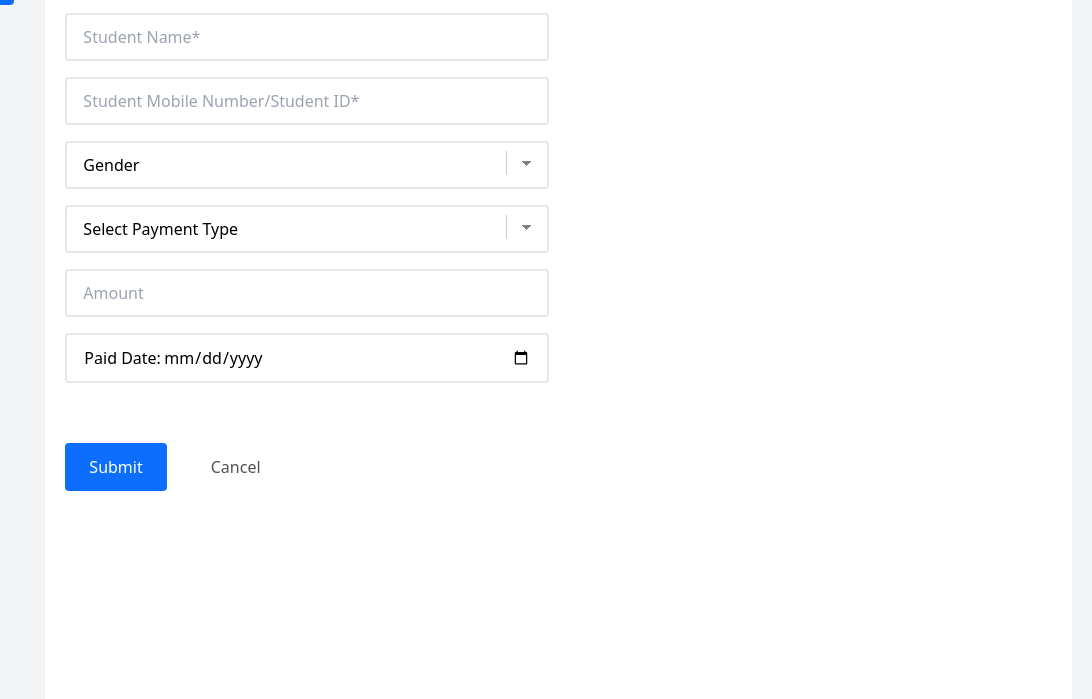
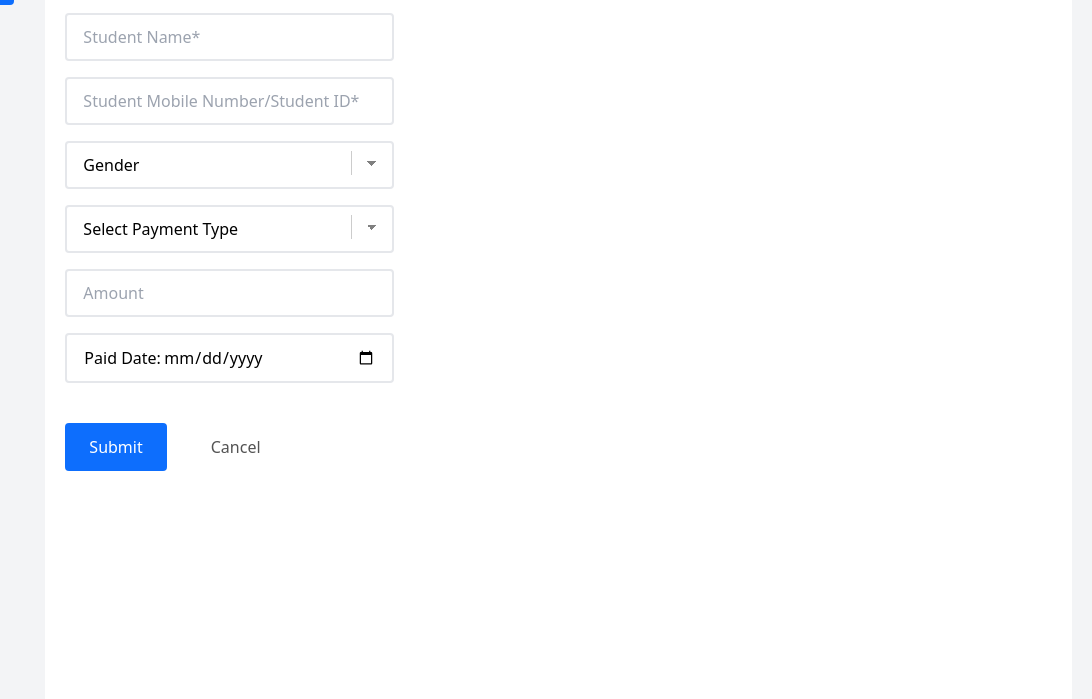
Before and after one commit to nafiul01/inter-plus, a website: page paymentInfo.html in a window 1280 px wide. Shown: the part 127-826 px from the top of the page, 188-1280 px from the left. Drawn offline with Linux system fonts and the light colour scheme.

Commit message:
Minor Update

```diff
--- a/paymentInfo.html
+++ b/paymentInfo.html
@@ -152,7 +152,7 @@
              <!--Form Area  -->
             <div class="bg-white mt-5 p-5 h-screen">
 
-                <form class="grid grid-cols-1 xl:grid-cols-2 gap-5" action="">
+                <form class="grid grid-cols-1 w-full xl:w-1/3" action="">
                     <!-- Left Form Section -->
                     <div class="flex flex-col gap-4 form-list">
                         <p class="text-lg">Add Payment Info</p>
@@ -181,11 +181,6 @@
                             <input class="!pl-24" type="date" id="paid-date" name="paid-date" placeholder="Paid Date">
                             <p class="absolute top-1/2 ml-[19px] -translate-y-1/2">Paid Date:</p>
                         </div>
-
-                    </div>
-
-                    <!-- Right Form Section -->
-                    <div class="flex flex-col gap-4 form-list">
 
                     </div>
 
```
Also changed, not shown: output.css.
